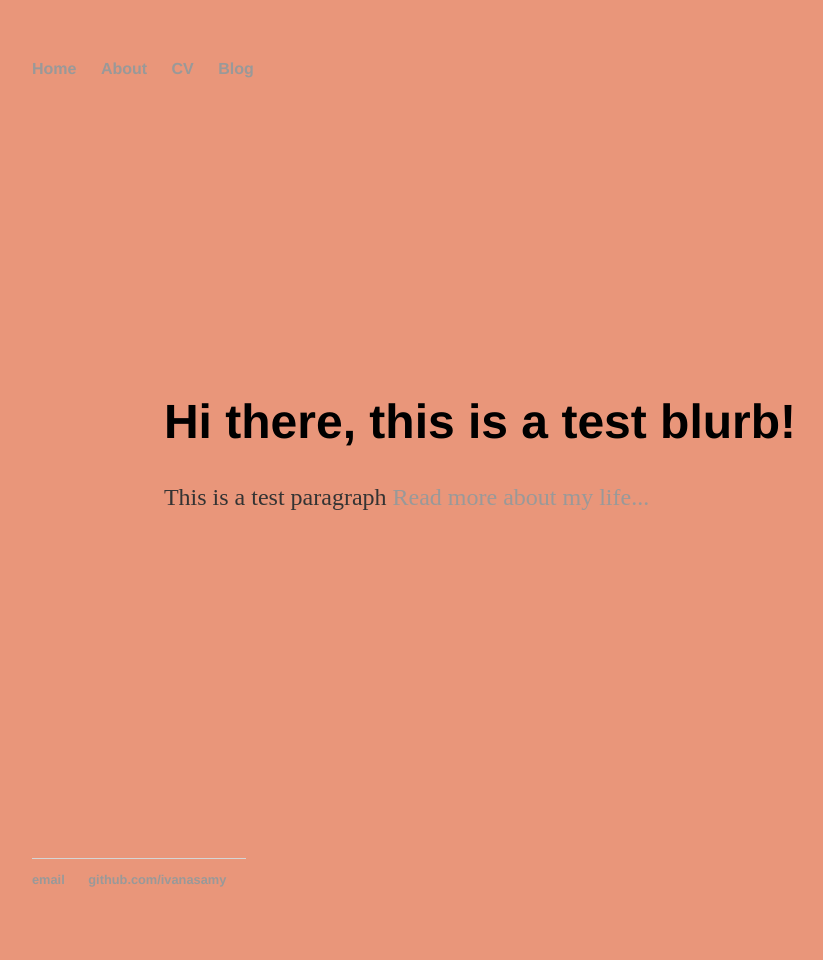
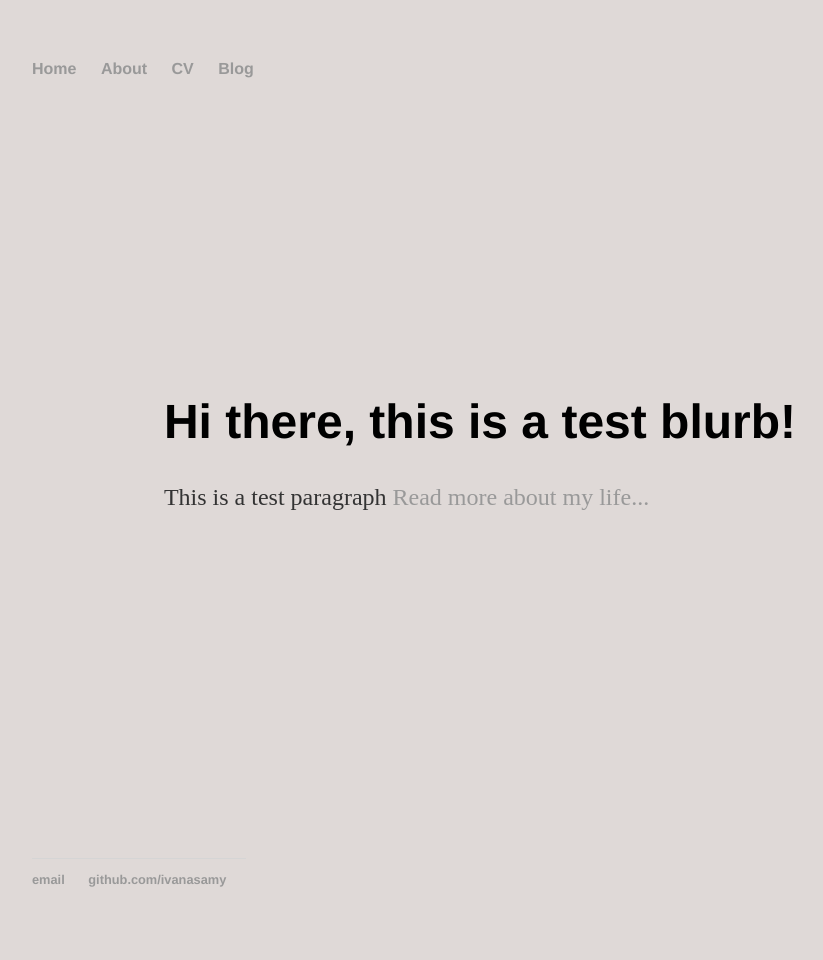
Before and after one commit to ivanasamy/ivanasamy.github.io, a Jekyll site: the page index.html, which Jekyll copies as it is, in a window 1280 px wide. Shown: the whole page, without its empty margins (160-983 px from the left). Built offline with Jekyll 4.4.1, drawn with Linux system fonts in a browser that asks for light colours.

Commit message:
update gemfile
and salmon was hurting my eyes

```diff
--- a/css/main.css
+++ b/css/main.css
@@ -113,7 +113,7 @@
 }
 
 .cover {
-    background-color: darksalmon;
+    background-color: rgb(223, 217, 215);
 }
 
 /* .cover-image { // FULL-SIZE FIXED BG IMAGE
```
Also changed, not shown: Gemfile.lock.
